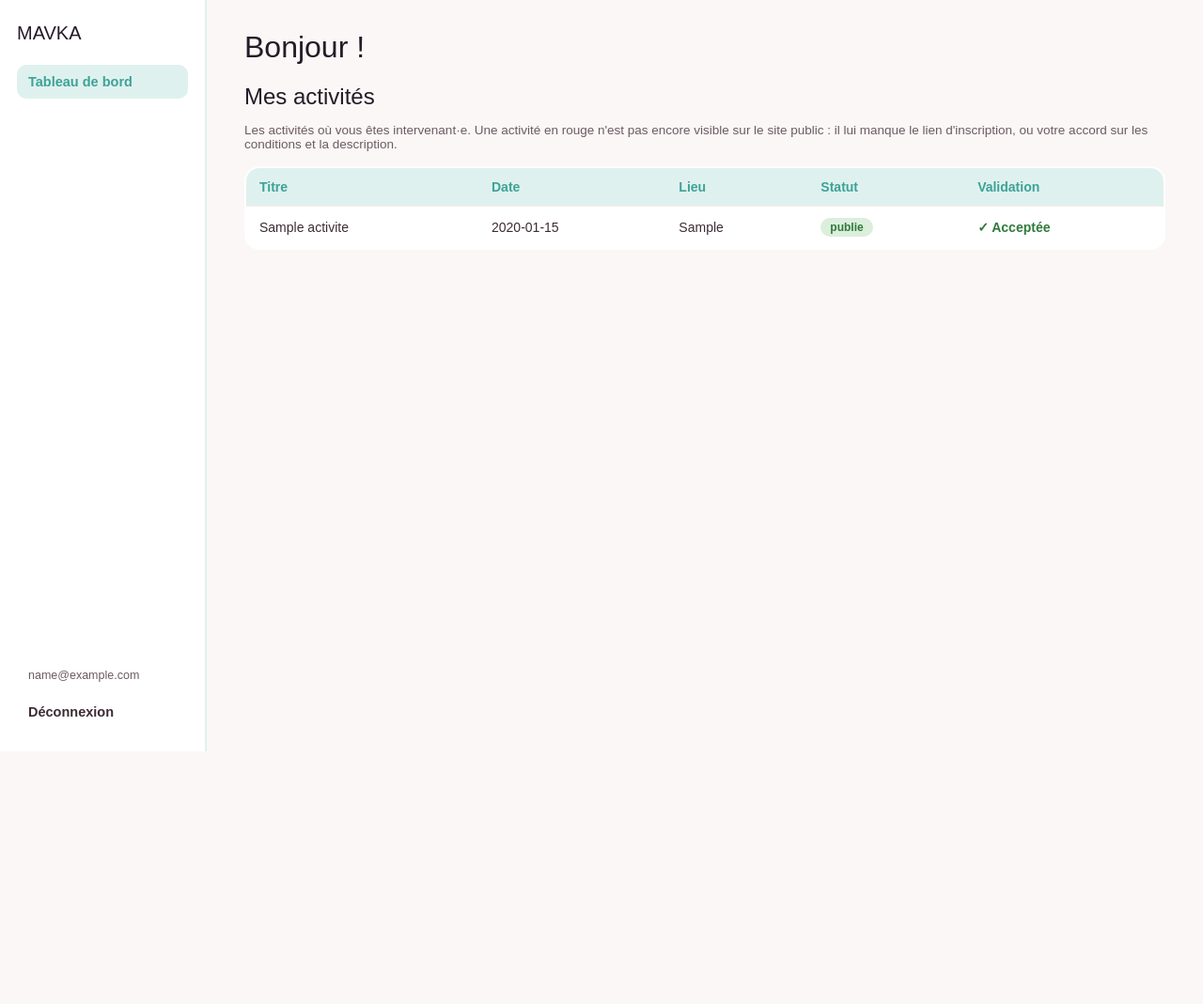
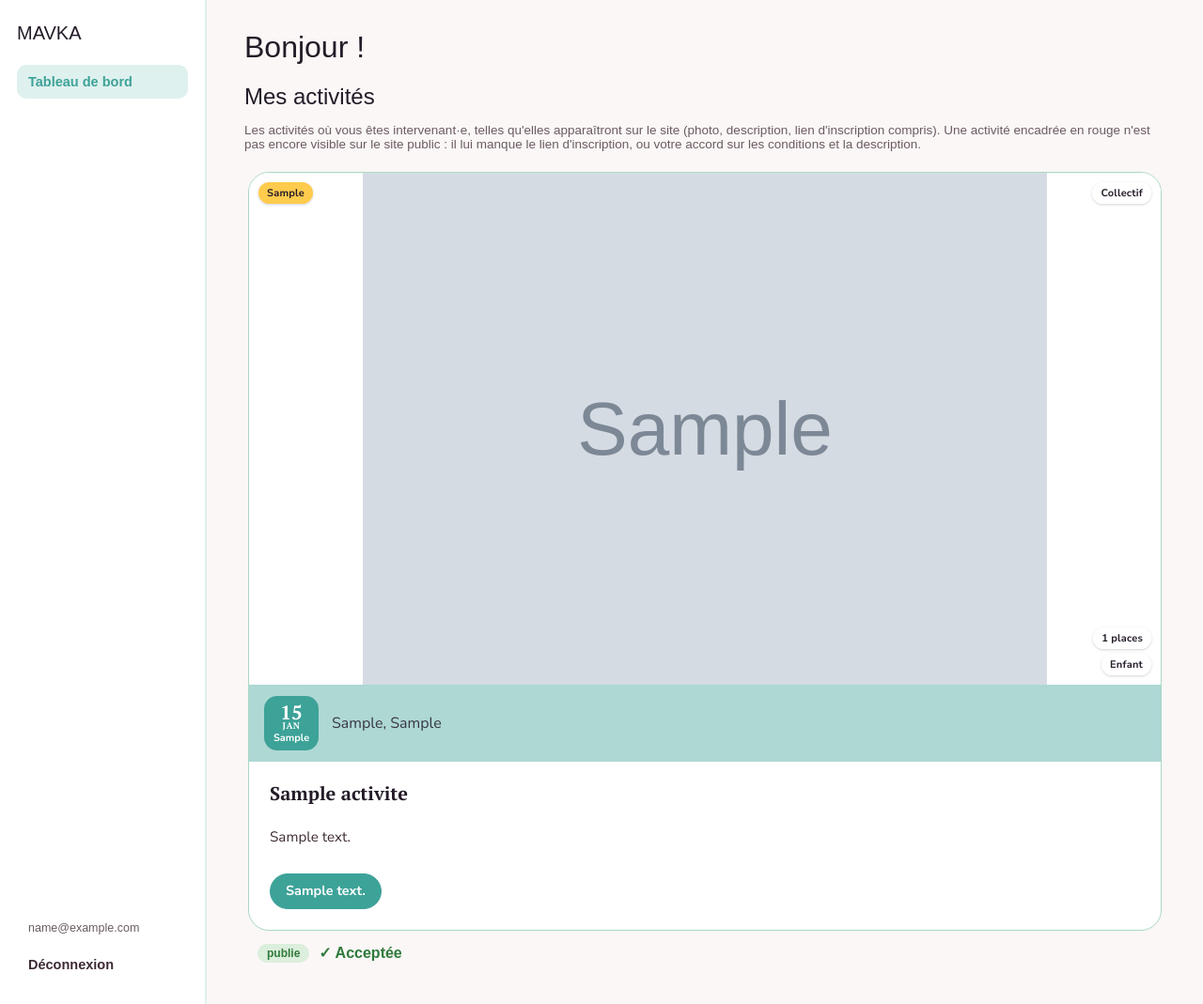
Before and after one commit to assomavka-mas/MAVKA-admin, a PHP site: page /admin/dashboard.php in a window 1280 px wide. Shown: the whole page at 94% size. Before the commit the page ends 800 px from the top, so only its background shows below. Run offline with PHP 8.4, Linux system fonts and the light colour scheme; the visitor is signed in with stand-in values (Sample User, id 1); tables that the repository leaves empty hold one stand-in row (values such as "Sample post"); grey boxes marked "Sample" are stand-in pictures.

Commit message:
Le kabinet bénévole montre la vraie carte de l'activité, pas juste une ligne
La table "Mes activités" ne donnait aucun moyen de relire la description ou
d'ouvrir le lien d'inscription avant d'accepter — on ne peut pas demander à
un·e volontaire d'accepter des conditions qu'iel ne peut pas voir. Affiche
désormais la carte publique complète (render_event_card) pour chaque
activité, encadrée en rouge tant qu'elle est incomplète.

Co-Authored-By: Claude Sonnet 5 <noreply@anthropic.com>
Claude-Session: https://claude.ai/code/session_01UY3iUaiudK9LGosJdDt1VG

```diff
--- a/admin/dashboard.php
+++ b/admin/dashboard.php
@@ -2,6 +2,7 @@
 require_once __DIR__ . '/../includes/auth.php';
 require_once __DIR__ . '/../includes/layout.php';
 require_once __DIR__ . '/../includes/functions.php';
+require_once __DIR__ . '/../includes/site_functions.php';
 
 $user = auth_require();
 
@@ -63,34 +64,39 @@ admin_header('Tableau de bord', $user, 'dashboard');
   <?php endif; ?>
 <?php if ($intervenant_id): ?>
   <h2 style="margin-top:<?= $voit_stats ? '32px' : '20px' ?>;">Mes activités</h2>
-  <p style="color:var(--mavka-color-text-muted); font-size:13.5px;">Les activités où vous êtes intervenant·e. Une activité en rouge n'est pas encore visible sur le site public : il lui manque le lien d'inscription, ou votre accord sur les conditions et la description.</p>
-  <table class="mavka-table" style="margin-top:16px;">
-    <tr><th>Titre</th><th>Date</th><th>Lieu</th><th>Statut</th><th>Validation</th></tr>
+  <p style="color:var(--mavka-color-text-muted); font-size:13.5px;">Les activités où vous êtes intervenant·e, telles qu'elles apparaîtront sur le site (photo, description, lien d'inscription compris). Une activité encadrée en rouge n'est pas encore visible sur le site public : il lui manque le lien d'inscription, ou votre accord sur les conditions et la description.</p>
+  <div class="mavka-mes-activites-grid">
     <?php foreach ($mes_activites as $a): ?>
     <?php $incomplet = activite_incomplete($a, true); ?>
-    <tr<?= $incomplet ? ' class="mavka-row--incomplete"' : '' ?>>
-      <td><?= htmlspecialchars($a['titre']) ?></td>
-      <td><?= htmlspecialchars($a['date_debut'] ?: $a['recurrence']) ?></td>
-      <td><?= htmlspecialchars($a['lieu']) ?></td>
-      <td><span class="mavka-badge mavka-badge--<?= $a['statut'] ?>"><?= $a['statut'] ?></span></td>
-      <td>
+    <div class="mavka-mes-activite-item<?= $incomplet ? ' mavka-mes-activite-item--incomplet' : '' ?>">
+      <?= render_event_card($a) ?>
+      <div class="mavka-mes-activite-validation">
+        <span class="mavka-badge mavka-badge--<?= $a['statut'] ?>"><?= $a['statut'] ?></span>
         <?php if (empty($a['lien_inscription'])): ?>
           <span class="mavka-tag-alerte">⚠ En attente du lien d'inscription</span>
         <?php elseif (empty($a['accepte_intervenant'])): ?>
-          <form method="post" action="/admin/activite-accepter.php" style="display:inline;" onsubmit="return confirm('Confirmez-vous les conditions et la description de « <?= htmlspecialchars(addslashes($a['titre'])) ?> » ?');">
+          <form method="post" action="/admin/activite-accepter.php" onsubmit="return confirm('Confirmez-vous les conditions et la description de « <?= htmlspecialchars(addslashes($a['titre'])) ?> » ?');">
             <input type="hidden" name="id" value="<?= $a['id'] ?>">
             <button type="submit" class="mavka-btn mavka-btn--sm mavka-btn--primary">Accepter cette activité</button>
           </form>
         <?php else: ?>
           <span class="mavka-fill-yes">✓ Acceptée</span>
         <?php endif; ?>
-      </td>
-    </tr>
+      </div>
+    </div>
     <?php endforeach; ?>
     <?php if (!$mes_activites): ?>
-    <tr><td colspan="5" style="color:var(--mavka-color-text-muted);">Aucune activité pour l'instant.</td></tr>
+    <p style="color:var(--mavka-color-text-muted);">Aucune activité pour l'instant.</p>
     <?php endif; ?>
-  </table>
+  </div>
+  <style>
+    @import url('https://fonts.googleapis.com/css2?family=PT+Serif:wght@400;700&family=Nunito+Sans:wght@400;600;700&display=swap');
+    @import url('/assets/event-card.css?v=<?= @filemtime(__DIR__ . '/../assets/event-card.css') ?: time() ?>');
+    .mavka-mes-activites-grid { display: grid; grid-template-columns: repeat(auto-fit, minmax(300px, 1fr)); gap: 24px; margin-top: 18px; }
+    .mavka-mes-activite-item { border-radius: 26px; padding: 4px; }
+    .mavka-mes-activite-item--incomplet { background: var(--mavka-color-danger-bg); border: 2px solid var(--mavka-color-danger-text); }
+    .mavka-mes-activite-validation { display: flex; align-items: center; gap: 10px; flex-wrap: wrap; padding: 14px 10px 8px; }
+  </style>
 <?php elseif (!$voit_stats): ?>
   <p style="color:var(--mavka-color-text-muted);">Aucun profil intervenant lié à ce compte pour l'instant.</p>
 <?php endif; ?>
```
